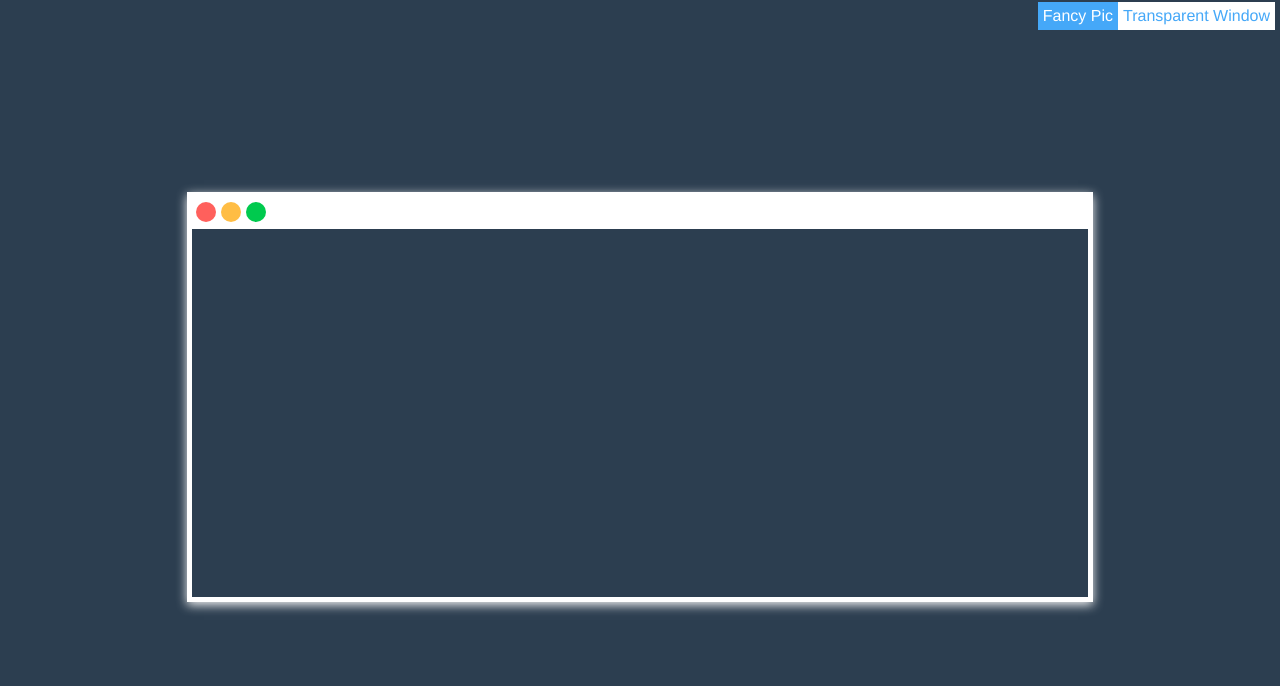
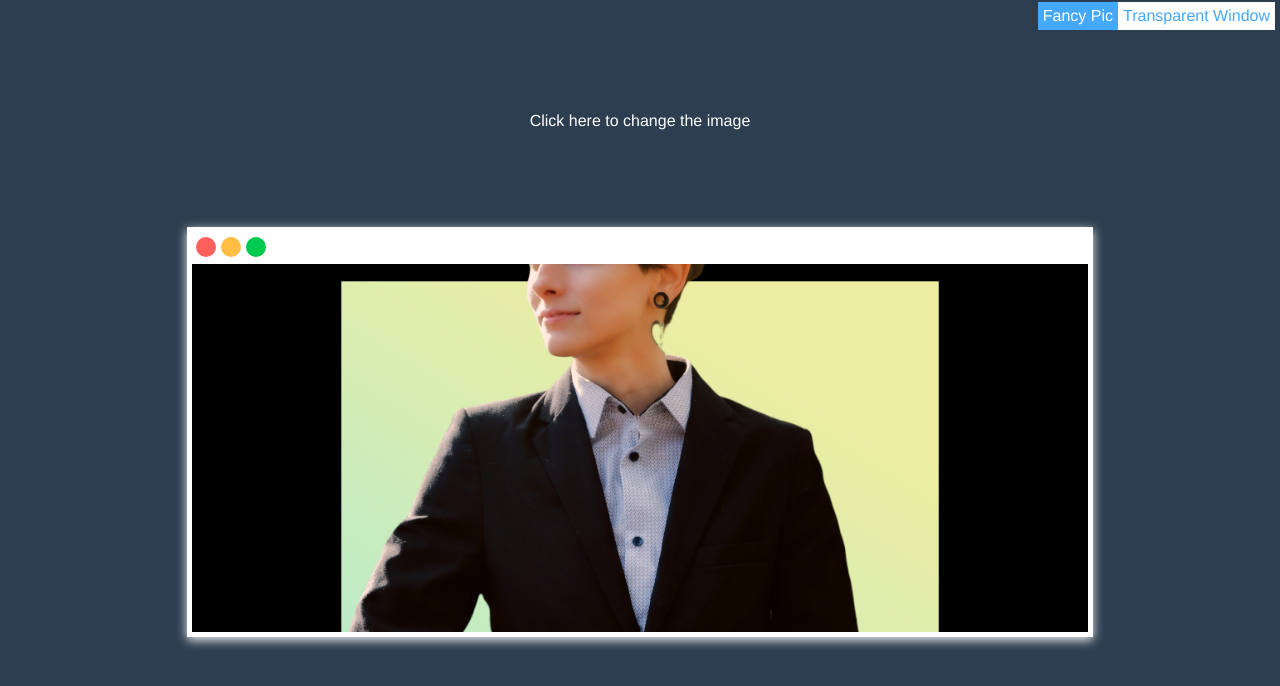
Before and after one commit to stephanieraymos/fun-stuff, a Vue app: page /trans-window in a window 1280 px wide. Shown: the top 686 px of the page. Built offline with nearby package versions, Linux system fonts and the light colour scheme.

Commit message:
Dynamic image inside window

```diff
--- a/src/components/TransWindow.vue
+++ b/src/components/TransWindow.vue
@@ -1,37 +1,86 @@
 <template>
   <div class="container">
+    <div class="form-container">
+      <form enctype="multipart/form-data">
+        <label for="img">
+          Click here to change the image
+          <input type="file" id="img" name="img" required />
+        </label>
+        <input type="submit" />
+      </form>
+    </div>
     <!-- WINDOW BOX -->
-    <div class="window">
-      <div class="window-top-bar">
+
+    <div id="window">
+      <div id="window-top-bar">
         <div class="buttons">
           <span class="red dot"></span>
           <span class="yellow dot"></span>
           <span class="green dot"></span>
         </div>
       </div>
+      <img
+        id="preview"
+        src="../assets/self-green.png"
+        alt="self-pic"
+        class="image"
+      />
     </div>
     <!-- END WINDOW BOX -->
   </div>
 </template>
 
-<script setup></script>
+<script>
+window.onload = function () {
+  const files = document.querySelectorAll("input[type=file]");
+  files[0].addEventListener("change", function () {
+    if (this.files && this.files[0]) {
+      var reader = new FileReader();
+      reader.onload = function (e) {
+        document.getElementById("preview").setAttribute("src", e.target.result);
+      };
+      reader.readAsDataURL(this.files[0]);
+    }
+  });
+};
+</script>
 
 <style lang="scss" scoped>
 .container {
   background: var(--color-dark-blue);
   height: 100vh;
-  .window {
-    position: relative;
-    top: 20%;
-    left: 50%;
-    transform: translateX(-50%);
+  position: relative;
+  display: flex;
+  justify-content: center;
+  align-items: center;
+
+  .form-container {
+    position: absolute;
+    top: 10%;
+    color: white;
+  }
+  .image {
+    width: 100%;
+    height: 92%;
+    object-fit: cover; // crop
+    object-position: 25% 25%; // centering the crop
+  }
+  input {
+    display: none;
+  }
+  label {
+    cursor: pointer;
+  }
+  #window {
+    position: absolute;
+    // top: 20%;
+    // left: 50%;
     border: var(--color-white) 5px solid;
     width: 70vw;
     height: 50vh;
     box-shadow: 0 3px 10px whitesmoke;
   }
-
-  .window-top-bar {
+  #window-top-bar {
     background: var(--color-white);
     height: 8%;
     margin: 0 -1px; // Takes care of tiny blue line on left and right of bar
@@ -80,5 +129,10 @@
       left: 45px;
     }
   }
+  @media only screen and (min-width: 1200px) {
+    .window {
+      height: 70vh;
+    }
+  }
 }
 </style>
```
Also changed, not shown: src/use/DraggableDiv.vue (added, +59 -0 lines), src/assets/self-green.png (added).
